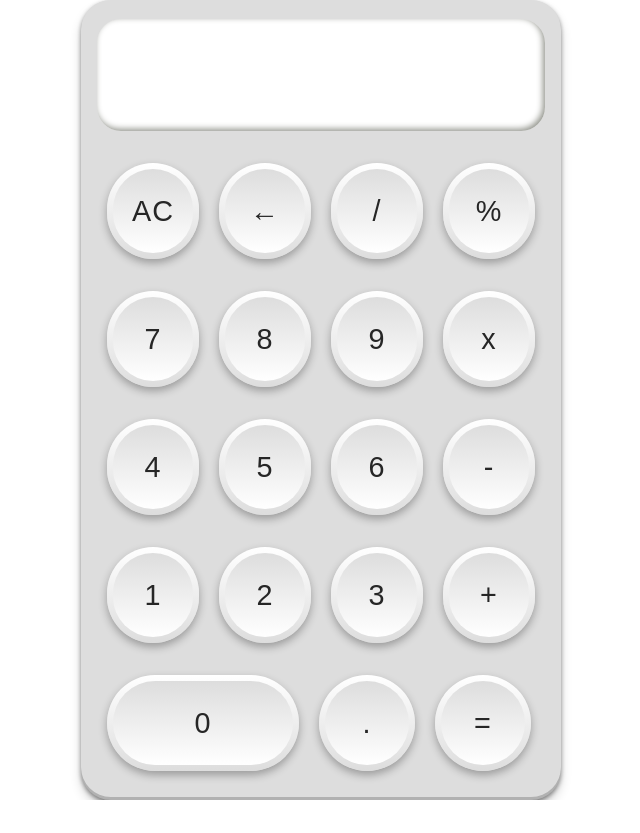
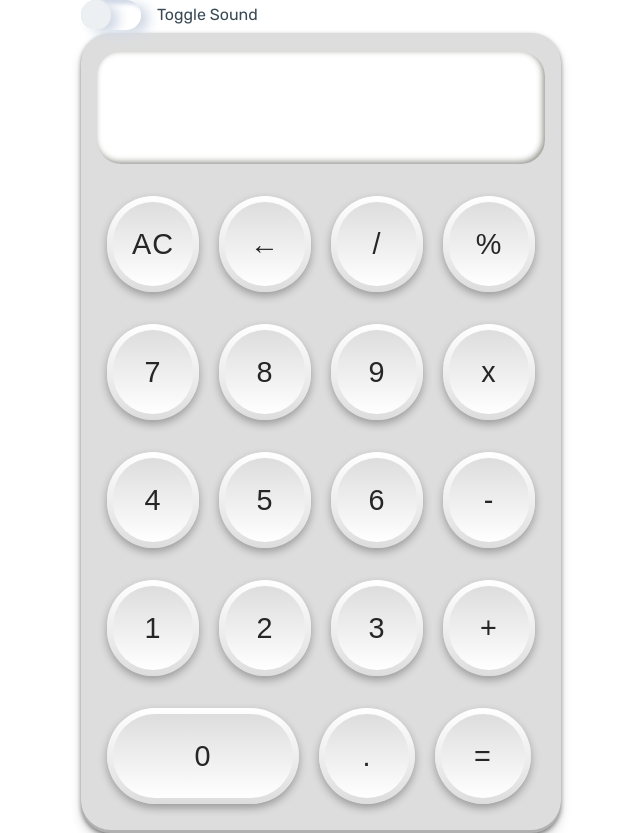
Before and after one commit to KevinLaCarrubba/calculator, a Next.js app: page / in a window 1280 px wide. Shown: the whole page, without its empty margins (319-959 px from the left). Before the commit the page ends 800 px from the top, so only its background shows below. Built offline with nearby package versions, Linux system fonts and the light colour scheme; no server answers.

Commit message:
added sound toggle

```diff
--- a/Components/Button/index.tsx
+++ b/Components/Button/index.tsx
@@ -1,6 +1,8 @@
-import styles from './Button.module.scss'
+import { useContext } from 'react'
 import click from '../../assets/sound/click.mp3'
 import useSound from 'use-sound'
+import styles from './Button.module.scss'
+import { ToggleContext } from '../../utilities/ToggleContext'
 interface ButtonProps {
     input: any
     width: number
@@ -8,11 +10,12 @@ interface ButtonProps {
 }
 
 const Button = ({ input, width, changeOutput }: ButtonProps) => {
-    const [playSound] = useSound(click, { volume: 0.85 })
+    const [playSound] = useSound(click, { volume: 0.65 })
+    const { playClick } = useContext(ToggleContext)
     const getValue = (event: any) => {
         const { textContent } = event.target
         event.preventDefault()
-        playSound()
+        if (playClick) playSound()
         if (textContent === 'x') return changeOutput('*')
         return changeOutput(textContent)
     }
--- a/Components/Calculator/index.tsx
+++ b/Components/Calculator/index.tsx
@@ -3,13 +3,12 @@ import styles from './Calculator.module.scss'
 import Button from '../Button'
 import DisabledButton from '../Button/DIsabledButton'
 import { evaluate } from 'mathjs'
+import { doubleSymbol } from '../../utilities/Regex'
 
 const Calculator = () => {
     const [expression, setExpression] = useState<string>('')
     const [error, setError] = useState<boolean>(false)
-    const regexTest = new RegExp(
-        /[`!@#$%^&*()_+\-=\[\]{};':"\\|,.<>\/?~][`!@#$%^&*()_+\-=\[\]{};':"\\|,.<>\/?~]/
-    )
+
     const changeOutput = (textContent: any) => {
         switch (textContent) {
             case 'AC':
@@ -23,8 +22,7 @@ const Calculator = () => {
                 setExpression(expression.concat('*'))
                 break
             case '=':
-                console.log(regexTest.test(expression))
-                if (regexTest.test(expression)) {
+                if (doubleSymbol.test(expression)) {
                     setExpression('Invalid Output')
                     setError(true)
                 } else {
@@ -36,6 +34,7 @@ const Calculator = () => {
                 break
         }
     }
+
     return (
         <div className={styles.contents}>
             <div className={styles.screenBox}>
--- /dev/null
+++ b/Components/ToggleButton/ToggleButton.module.scss
@@ -0,0 +1,40 @@
+.label {
+    display: inline-flex;
+    align-items: center;
+    cursor: pointer;
+    color: #394a56;
+
+    .labelText {
+        margin-left: 16px;
+    }
+
+    .toggle {
+        isolation: isolate;
+        position: relative;
+        height: 30px;
+        width: 60px;
+        border-radius: 15px;
+        overflow: hidden;
+        box-shadow: -8px -4px 8px 0px #ffffff, 8px 4px 12px 0px #d1d9e6,
+            4px 4px 4px 0px #d1d9e6 inset, -4px -4px 4px 0px #ffffff inset;
+        .toggleState {
+            display: none;
+            &:checked {
+                ~ {
+                    .indicator {
+                        transform: translate3d(25%, 0, 0);
+                    }
+                }
+            }
+        }
+        .indicator {
+            height: 100%;
+            width: 200%;
+            background: #ecf0f3;
+            border-radius: 15px;
+            transform: translate3d(-75%, 0, 0);
+            transition: transform 0.4s cubic-bezier(0.85, 0.05, 0.18, 1.35);
+            box-shadow: -8px -4px 8px 0px #ffffff, 8px 4px 12px 0px #d1d9e6;
+        }
+    }
+}
--- /dev/null
+++ b/Components/ToggleButton/index.tsx
@@ -0,0 +1,29 @@
+import { useState, useContext } from 'react'
+import { ToggleContext } from '../../utilities/ToggleContext'
+
+import styles from './ToggleButton.module.scss'
+
+const ToggleButton = () => {
+    const { playClick, setPlayClick } = useContext(ToggleContext)
+
+    const toggleClick = () => {
+        setPlayClick(!playClick)
+    }
+
+    return (
+        <label className={styles.label}>
+            <div className={styles.toggle}>
+                <input
+                    className={styles.toggleState}
+                    type="checkbox"
+                    name="check"
+                    onChange={toggleClick}
+                />
+                <div className={styles.indicator}></div>
+            </div>
+            <div className={styles.labelText}>Toggle Sound</div>
+        </label>
+    )
+}
+
+export default ToggleButton
--- a/Components/Views/Landing/index.tsx
+++ b/Components/Views/Landing/index.tsx
@@ -1,8 +1,10 @@
 import Calculator from '../../Calculator'
+import ToggleButton from '../../ToggleButton'
 
 const LandingPage = () => {
     return (
         <div>
+            <ToggleButton />
             <Calculator />
         </div>
     )
--- a/pages/_app.tsx
+++ b/pages/_app.tsx
@@ -1,10 +1,13 @@
 import { AppProps } from 'next/app'
+import ToggleProvidver from '../utilities/ToggleContext'
 import '../styles/globals.scss'
 
 function MyApp({ Component, pageProps }: AppProps) {
     return (
         <main>
-            <Component {...pageProps} />
+            <ToggleProvidver>
+                <Component {...pageProps} />
+            </ToggleProvidver>
         </main>
     )
 }
--- /dev/null
+++ b/utilities/Regex.tsx
@@ -0,0 +1,3 @@
+export const doubleSymbol = new RegExp(
+    /[`!@#$%^&*()_+\-=\[\]{};':"\\|,.<>\/?~][`!@#$%^&*()_+\-=\[\]{};':"\\|,.<>\/?~]/
+)
--- /dev/null
+++ b/utilities/ToggleContext.tsx
@@ -0,0 +1,28 @@
+import { createContext, useState } from 'react'
+
+interface AppContextInterface {
+    playClick: boolean
+    setPlayClick: Function
+}
+
+interface Props {
+    children: JSX.Element
+}
+
+export const ToggleContext = createContext<AppContextInterface>({
+    playClick: true,
+    setPlayClick: () => null
+})
+
+const ToggleProvidver = ({ children }: Props) => {
+    const [playClick, setPlayClick] = useState<boolean>(true)
+    const contextValues: AppContextInterface = { playClick, setPlayClick }
+
+    return (
+        <ToggleContext.Provider value={contextValues}>
+            {children}
+        </ToggleContext.Provider>
+    )
+}
+
+export default ToggleProvidver
```
Also changed, not shown: tsconfig.json (+6 -1 lines).
